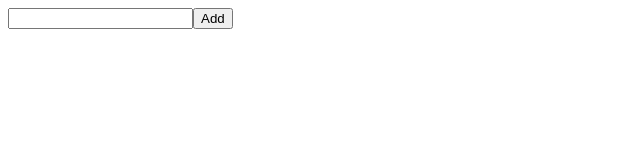
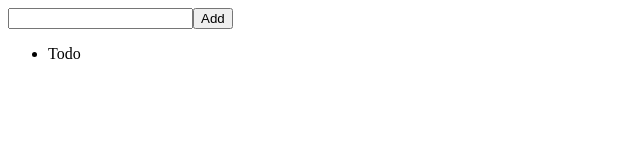
Before and after one commit to play-js/react-playground, a React (Create React App) app in the folder redux-todos-ts/: page / in a window 1280 px wide. Shown: the top 160 px of the page, without its empty margins (0-640 px from the left). Built offline with nearby package versions, Linux system fonts and the light colour scheme.

Commit message:
Add Component, Action, Reducer

```diff
--- a/redux-todos-ts/package.json
+++ b/redux-todos-ts/package.json
@@ -5,7 +5,9 @@
   "dependencies": {
     "react": "^16.2.0",
     "react-dom": "^16.2.0",
-    "react-scripts": "1.1.1"
+    "react-redux": "^5.0.7",
+    "react-scripts": "1.1.1",
+    "redux": "^3.7.2"
   },
   "scripts": {
     "start": "react-scripts start",
--- a/redux-todos-ts/src/App.js
+++ b/redux-todos-ts/src/App.js
@@ -1,11 +1,13 @@
 import React, { Component } from 'react';
+// Custom
+import { TodoInput, TodoList } from 'components';
 
 class App extends Component {
   render() {
     return (
       <div>
-        <input />
-        <button>Add</button>
+        <TodoInput />
+        <TodoList />
       </div>
     );
   }
--- /dev/null
+++ b/redux-todos-ts/src/components/Todo.js
@@ -0,0 +1,13 @@
+import React, { Component } from 'react';
+
+class Todo extends Component {
+  render() {
+    return (
+      <li>
+        Todo
+      </li>
+    );
+  }
+}
+
+export default Todo;
--- /dev/null
+++ b/redux-todos-ts/src/components/TodoInput.js
@@ -0,0 +1,14 @@
+import React, { Component } from 'react';
+
+class TodoInput extends Component {
+  render() {
+    return (
+      <div>
+        <input />
+        <button>Add</button>
+      </div>
+    );
+  }
+}
+
+export default TodoInput;
--- /dev/null
+++ b/redux-todos-ts/src/components/TodoList.js
@@ -0,0 +1,15 @@
+import React, { Component } from 'react';
+// Custom
+import { Todo } from 'components';
+
+class TodoList extends Component {
+  render() {
+    return (
+      <ul>
+        <Todo />
+      </ul>
+    );
+  }
+}
+
+export default TodoList;
--- /dev/null
+++ b/redux-todos-ts/src/components/index.js
@@ -0,0 +1,3 @@
+export { default as TodoInput } from './TodoInput';
+export { default as TodoList } from './TodoList';
+export { default as Todo } from './Todo';
--- /dev/null
+++ b/redux-todos-ts/src/ducks/index.js
@@ -0,0 +1,8 @@
+import { combineReducers } from 'redux';
+import todos from './todos';
+
+const reducer = combineReducers({
+    todos,
+});
+
+export default reducer;
--- /dev/null
+++ b/redux-todos-ts/src/ducks/todos.js
@@ -0,0 +1,27 @@
+// Actions Types
+export const ADD_TODO = "redux-todos-ts/todos/ADD_TODO"
+
+// Actions
+export const addTodo = text => ({
+  type: ADD_TODO,
+  text,
+});
+
+// Reducer
+const initialState = [
+  { id: 0, text: "Javascript", completed: false, },
+];
+
+const todos = (state = initialState, action) => {
+  switch (action.type) {
+    case ADD_TODO:
+      return [
+        ...state,
+        { id: state.reducer((maxId, todo) => Math.max(todo.id, maxId), -1) + 1, text: action.text, completed: false },
+      ];
+    default:
+      return state;
+  }
+};
+
+export default todos;
--- a/redux-todos-ts/src/index.js
+++ b/redux-todos-ts/src/index.js
@@ -2,6 +2,15 @@ import React from 'react';
 import ReactDOM from 'react-dom';
 import App from './App';
 import registerServiceWorker from './registerServiceWorker';
+import { createStore } from 'redux';
+import { Provider } from 'react-redux';
+import reducer from 'ducks';
 
-ReactDOM.render(<App />, document.getElementById('root'));
+const store = createStore(reducer);
+// console.log(store.getState())
+ReactDOM.render(
+  <Provider store={store}>
+    <App />
+  </Provider >
+  , document.getElementById('root'));
 registerServiceWorker();
```
Also changed, not shown: 2 other files (tests, documents, lock files or other folders).
